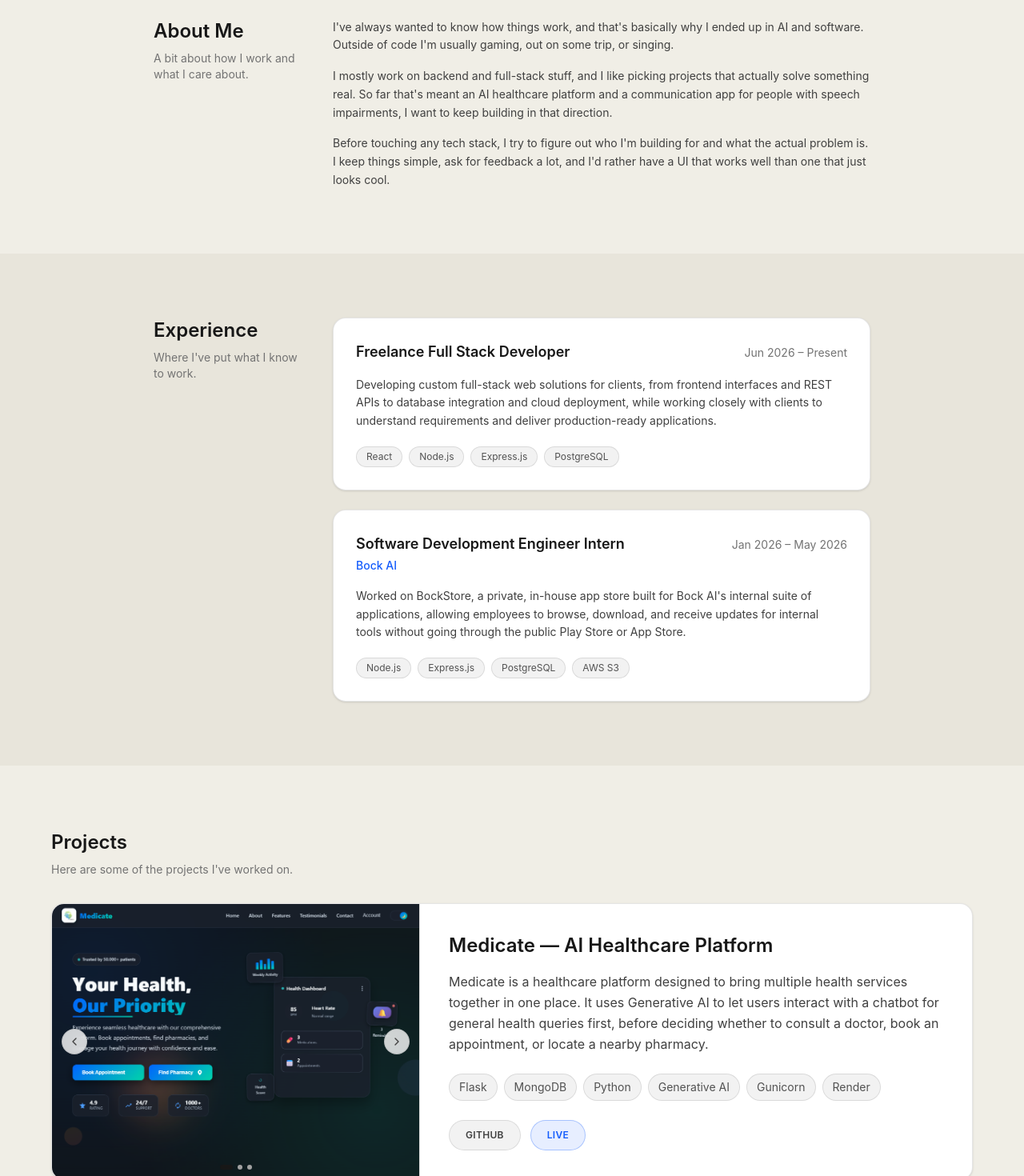
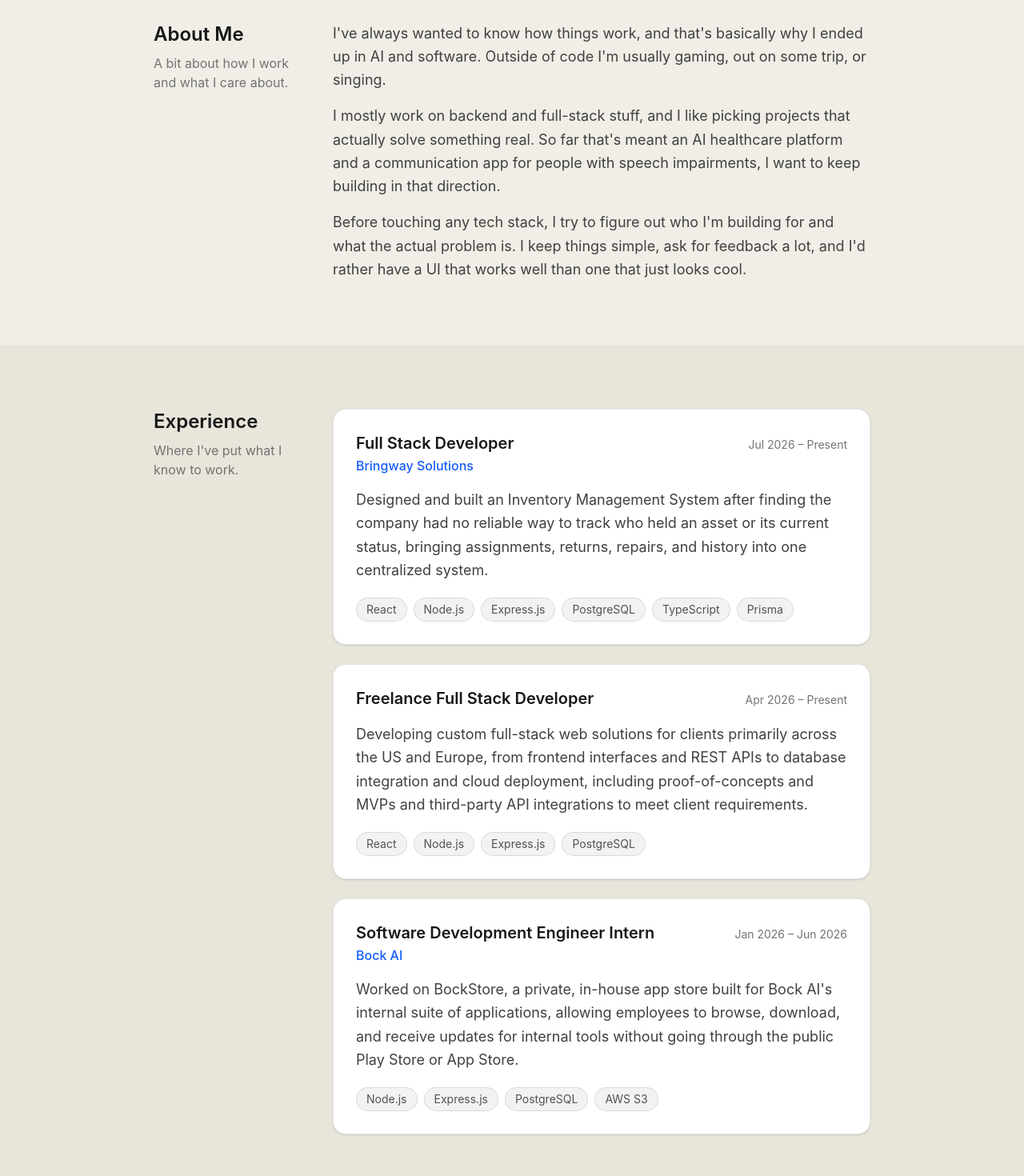
Before and after one commit to tanmaynag12/Portfolio, a React (Vite) app: page / in a window 1280 px wide. Shown: the part 380-1850 px from the top of the page at 80% size. Built offline with nearby package versions, Linux system fonts and the light colour scheme.

Commit message:
updated fontsize and exp section

```diff
--- a/src/About.tsx
+++ b/src/About.tsx
@@ -7,24 +7,24 @@ function About() {
             <h2 className="text-2xl font-semibold text-neutral-900">
               About Me
             </h2>
-            <p className="mt-2 text-sm text-neutral-500">
+            <p className="mt-2 text-base text-neutral-500">
               A bit about how I work and what I care about.
             </p>
           </div>
 
           <div className="space-y-4 md:flex-1">
-            <p className="text-sm leading-relaxed text-neutral-700">
+            <p className="text-lg leading-relaxed text-neutral-700">
               I've always wanted to know how things work, and that's basically
               why I ended up in AI and software. Outside of code I'm usually
               gaming, out on some trip, or singing.
             </p>
-            <p className="text-sm leading-relaxed text-neutral-700">
+            <p className="text-lg leading-relaxed text-neutral-700">
               I mostly work on backend and full-stack stuff, and I like picking
               projects that actually solve something real. So far that's meant
               an AI healthcare platform and a communication app for people with
               speech impairments, I want to keep building in that direction.
             </p>
-            <p className="text-sm leading-relaxed text-neutral-700">
+            <p className="text-lg leading-relaxed text-neutral-700">
               Before touching any tech stack, I try to figure out who I'm
               building for and what the actual problem is. I keep things simple,
               ask for feedback a lot, and I'd rather have a UI that works well
--- a/src/Education.tsx
+++ b/src/Education.tsx
@@ -55,13 +55,13 @@ function Education() {
                   onClick={() => setOpenIndex(isOpen ? null : i)}
                   className="block w-full text-left"
                 >
-                  <span className="text-xs font-semibold uppercase tracking-widest text-neutral-400">
+                  <span className="text-sm font-semibold uppercase tracking-widest text-neutral-400">
                     {entry.years}
                   </span>
-                  <h3 className="mt-1 text-lg font-semibold text-neutral-900">
+                  <h3 className="mt-1 text-xl font-semibold text-neutral-900">
                     {entry.degree}
                   </h3>
-                  <p className="mt-0.5 text-sm text-neutral-600">
+                  <p className="mt-0.5 text-lg text-neutral-600">
                     {entry.institution}
                   </p>
                 </button>
--- a/src/Experience.tsx
+++ b/src/Experience.tsx
@@ -9,18 +9,34 @@ type ExperienceItem = {
 
 const experiences: ExperienceItem[] = [
   {
+    role: "Full Stack Developer",
+    company: "Bringway Solutions",
+    companyUrl: "https://www.bringway.co.in/",
+    period: "Jul 2026 – Present",
+    description:
+      "Designed and built an Inventory Management System after finding the company had no reliable way to track who held an asset or its current status, bringing assignments, returns, repairs, and history into one centralized system.",
+    tech: [
+      "React",
+      "Node.js",
+      "Express.js",
+      "PostgreSQL",
+      "TypeScript",
+      "Prisma",
+    ],
+  },
+  {
     role: "Freelance Full Stack Developer",
     company: "",
-    period: "Jun 2026 – Present",
+    period: "Apr 2026 – Present",
     description:
-      "Developing custom full-stack web solutions for clients, from frontend interfaces and REST APIs to database integration and cloud deployment, while working closely with clients to understand requirements and deliver production-ready applications.",
+      "Developing custom full-stack web solutions for clients primarily across the US and Europe, from frontend interfaces and REST APIs to database integration and cloud deployment, including proof-of-concepts and MVPs and third-party API integrations to meet client requirements.",
     tech: ["React", "Node.js", "Express.js", "PostgreSQL"],
   },
   {
     role: "Software Development Engineer Intern",
     company: "Bock AI",
     companyUrl: "https://bockbharath.org/",
-    period: "Jan 2026 – May 2026",
+    period: "Jan 2026 – Jun 2026",
     description:
       "Worked on BockStore, a private, in-house app store built for Bock AI's internal suite of applications, allowing employees to browse, download, and receive updates for internal tools without going through the public Play Store or App Store.",
     tech: ["Node.js", "Express.js", "PostgreSQL", "AWS S3"],
@@ -37,7 +53,7 @@ function Experience() {
               Experience
             </h2>
 
-            <p className="mt-2 text-sm text-neutral-500">
+            <p className="mt-2 text-base text-neutral-500">
               Where I've put what I know to work.
             </p>
           </div>
@@ -49,7 +65,7 @@ function Experience() {
                 className="rounded-2xl border border-black/10 bg-white p-6 shadow-sm md:p-7"
               >
                 <div className="flex flex-col gap-1 sm:flex-row sm:items-baseline sm:justify-between">
-                  <h3 className="text-lg font-semibold text-neutral-900">
+                  <h3 className="text-xl font-semibold text-neutral-900">
                     {experience.role}
                   </h3>
 
@@ -58,26 +74,23 @@ function Experience() {
                   </span>
                 </div>
 
-                {experience.company && (
-                  <>
-                    {experience.companyUrl ? (
+                {experience.company &&
+                  (experience.companyUrl ? (
                     <a
                       href={experience.companyUrl}
                       target="_blank"
                       rel="noopener noreferrer"
-                        className="mt-0.5 inline-block text-sm font-medium text-blue-600 underline decoration-transparent underline-offset-4 transition hover:decoration-blue-600"
+                      className="mt-0.5 inline-block text-base font-medium text-blue-600 underline decoration-transparent underline-offset-4 transition hover:decoration-blue-600"
                     >
                       {experience.company}
                     </a>
                   ) : (
-                      <span className="mt-0.5 inline-block text-sm font-medium text-neutral-500">
+                    <span className="mt-0.5 inline-block text-base font-medium text-neutral-500">
                       {experience.company}
                     </span>
-                    )}
-                  </>
-                )}
+                  ))}
 
-                <p className="mt-4 text-sm leading-relaxed text-neutral-700">
+                <p className="mt-4 text-lg leading-relaxed text-neutral-700">
                   {experience.description}
                 </p>
 
@@ -85,7 +98,7 @@ function Experience() {
                   {experience.tech.map((tech) => (
                     <span
                       key={tech}
-                      className="rounded-full border border-black/10 bg-black/5 px-3 py-1 text-xs text-neutral-600"
+                      className="rounded-full border border-black/10 bg-black/5 px-3 py-1 text-sm text-neutral-600"
                     >
                       {tech}
                     </span>
--- a/src/Footer.tsx
+++ b/src/Footer.tsx
@@ -4,7 +4,7 @@ function Footer() {
       id="footer"
       className="flex justify-center items-center px-8 py-6 mt-6 border-t border-white/10"
     >
-      <p className="text-neutral-400">&copy; 2026 Tanmay Nag</p>
+      <p className="text-lg text-neutral-400">&copy; 2026 Tanmay Nag</p>
     </footer>
   );
 }
--- a/src/Hero.tsx
+++ b/src/Hero.tsx
@@ -17,11 +17,11 @@ function Hero() {
               Tanmay Nag
             </h1>
 
-            <span className="mt-1.5 block text-base font-medium text-neutral-500">
+            <span className="mt-1.5 block text-lg font-medium text-neutral-500">
               Software Engineer
             </span>
 
-            <p className="mt-4 max-w-xl text-base leading-relaxed text-neutral-700 md:text-lg">
+            <p className="mt-4 max-w-xl text-lg leading-relaxed text-neutral-700">
               Hello! I'm Tanmay, an Artificial Intelligence and Data Science
               Graduate. I enjoy turning ideas into full working applications.
             </p>
--- a/src/Projects.tsx
+++ b/src/Projects.tsx
@@ -1,10 +1,13 @@
 import { useState } from "react";
+
 import medicateHome from "./assets/Medicate_home.jpeg";
 import medicateChatbot from "./assets/Medicate_chatbot.jpeg";
 import medicateLogin from "./assets/Medicate_login.jpeg";
+
 import JobPortalHome from "./assets/JobPortal_home.jpeg";
 import JobPortalSignup from "./assets/Jobportal_signup.jpeg";
 import JobPortaljob from "./assets/Jobportal_job.jpeg";
+
 import AACHOME from "./assets/AAC_home.jpeg";
 import AACPHRASES from "./assets/AAC_phrases.jpeg";
 import AACLANG from "./assets/AAC_languages.jpeg";
@@ -131,7 +134,7 @@ function ProjectCard({ project }: { project: Project }) {
             )}
           </>
         ) : (
-          <span className="text-xs uppercase tracking-widest text-neutral-400"></span>
+          <span className="text-sm uppercase tracking-widest text-neutral-400"></span>
         )}
       </div>
 
@@ -140,7 +143,7 @@ function ProjectCard({ project }: { project: Project }) {
           {project.title}
         </h3>
 
-        <p className="mt-4 text-sm leading-relaxed text-neutral-700 md:text-base">
+        <p className="mt-4 text-lg leading-relaxed text-neutral-700">
           {project.description}
         </p>
 
@@ -148,7 +151,7 @@ function ProjectCard({ project }: { project: Project }) {
           {project.tech.map((tech) => (
             <span
               key={tech}
-              className="rounded-full border border-black/10 bg-black/5 px-3 py-1.5 text-xs text-neutral-600 md:text-sm"
+              className="rounded-full border border-black/10 bg-black/5 px-3 py-1.5 text-sm text-neutral-600"
             >
               {tech}
             </span>
@@ -161,7 +164,7 @@ function ProjectCard({ project }: { project: Project }) {
               href={project.github}
               target="_blank"
               rel="noopener noreferrer"
-              className="rounded-full border border-black/10 bg-black/5 px-5 py-2.5 text-xs font-semibold uppercase tracking-wide text-neutral-700 transition hover:bg-black/10 hover:text-neutral-900"
+              className="rounded-full border border-black/10 bg-black/5 px-5 py-2.5 text-sm font-semibold uppercase tracking-wide text-neutral-700 transition hover:bg-black/10 hover:text-neutral-900"
             >
               GitHub
             </a>
@@ -172,7 +175,7 @@ function ProjectCard({ project }: { project: Project }) {
               href={project.live}
               target="_blank"
               rel="noopener noreferrer"
-              className="rounded-full border border-blue-600/30 bg-blue-600/10 px-5 py-2.5 text-xs font-semibold uppercase tracking-wide text-blue-600 transition hover:bg-blue-600/20"
+              className="rounded-full border border-blue-600/30 bg-blue-600/10 px-5 py-2.5 text-sm font-semibold uppercase tracking-wide text-blue-600 transition hover:bg-blue-600/20"
             >
               Live
             </a>
@@ -189,7 +192,7 @@ function Projects() {
       <div className="mx-auto max-w-6xl">
         <h2 className="text-2xl font-semibold text-neutral-900">Projects</h2>
 
-        <p className="mt-2 text-sm text-neutral-500">
+        <p className="mt-2 text-base text-neutral-500">
           Here are some of the projects I've worked on.
         </p>
 
--- a/src/Skills.tsx
+++ b/src/Skills.tsx
@@ -29,7 +29,7 @@ function Skills() {
         <div className="flex flex-col gap-8 md:flex-row">
           <div className="md:w-48 md:shrink-0">
             <h2 className="text-2xl font-semibold text-neutral-900">Skills</h2>
-            <p className="mt-2 text-sm text-neutral-500">
+            <p className="mt-2 text-base text-neutral-500">
               Tools I reach for regularly.
             </p>
           </div>
@@ -37,14 +37,14 @@ function Skills() {
           <div className="space-y-6 md:flex-1">
             {skillCategories.map((category) => (
               <div key={category.label}>
-                <h3 className="text-xs font-semibold uppercase tracking-widest text-neutral-400">
+                <h3 className="text-sm font-semibold uppercase tracking-widest text-neutral-400">
                   {category.label}
                 </h3>
                 <div className="mt-3 flex flex-wrap gap-2">
                   {category.skills.map((skill) => (
                     <span
                       key={skill}
-                      className="rounded-full border border-black/10 bg-black/5 px-3 py-1.5 text-sm text-neutral-700"
+                      className="rounded-full border border-black/10 bg-black/5 px-3 py-1.5 text-base text-neutral-700"
                     >
                       {skill}
                     </span>
```
Also changed, not shown: src/Achivements.tsx (+7 -5 lines), src/Contact.tsx (+7 -7 lines), 1 other file (tests, documents, lock files or other folders). Lines whose indentation alone changed are shown as unchanged.
